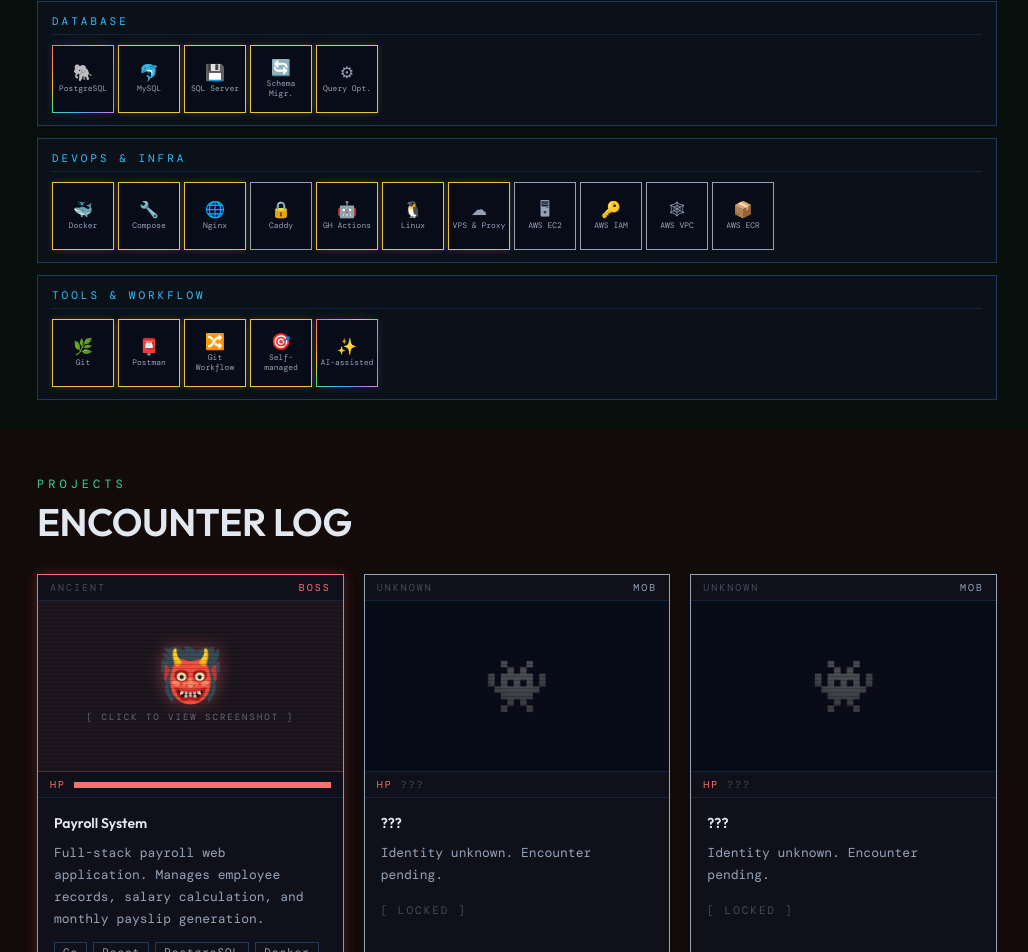
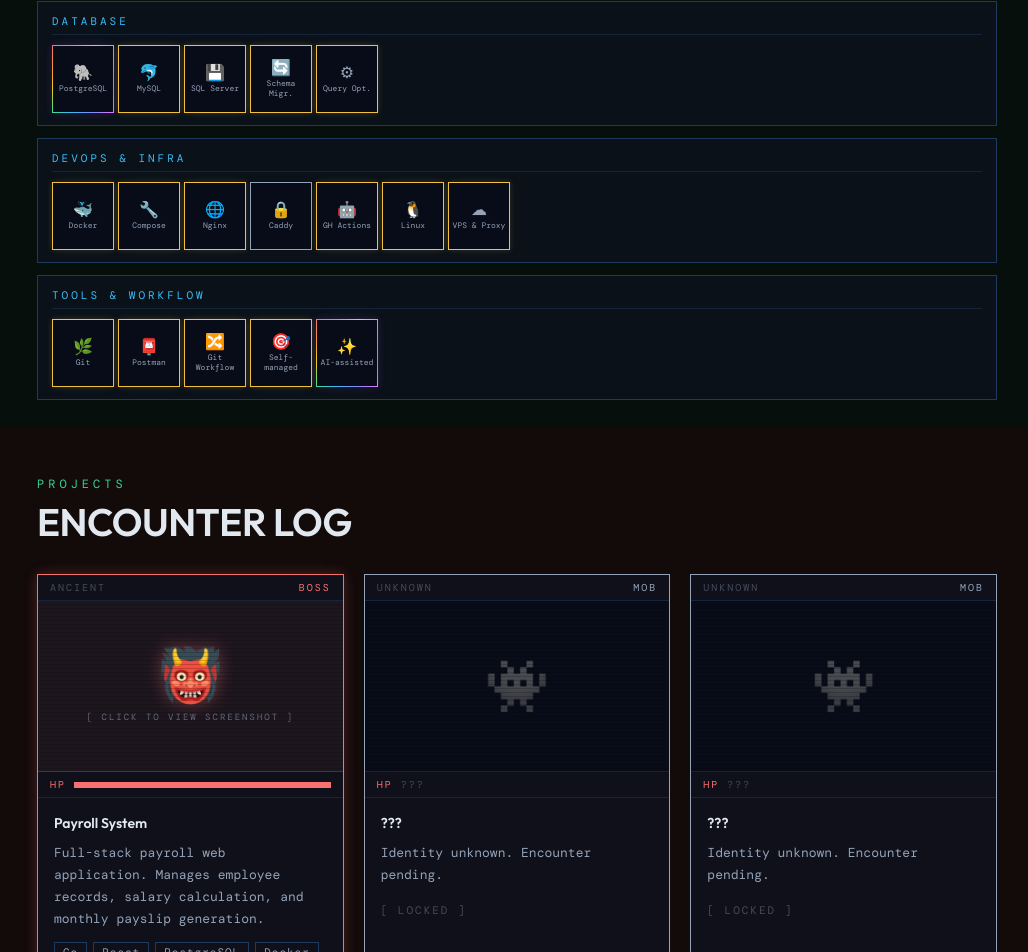
Before and after one commit to toypipop/portfolio, a React (Vite) app: page / in a window 1280 px wide. Shown: the part 1921-2873 px from the top of the page, without its empty margins (123-1151 px from the left). Built offline with nearby package versions, Linux system fonts and the light colour scheme.

Commit message:
update skill

```diff
--- a/src/data/skills.ts
+++ b/src/data/skills.ts
@@ -52,10 +52,6 @@ const skills: SkillGroup[] = [
       { name: 'GH Actions', icon: '🤖', level: 2 },
       { name: 'Linux', icon: '🐧', level: 2 },
       { name: 'VPS & Proxy', icon: '☁', level: 2 },
-      { name: 'AWS EC2', icon: '🖥', level: 1 },
-      { name: 'AWS IAM', icon: '🔑', level: 1 },
-      { name: 'AWS VPC', icon: '🕸', level: 1 },
-      { name: 'AWS ECR', icon: '📦', level: 1 },
     ],
   },
   {
```
